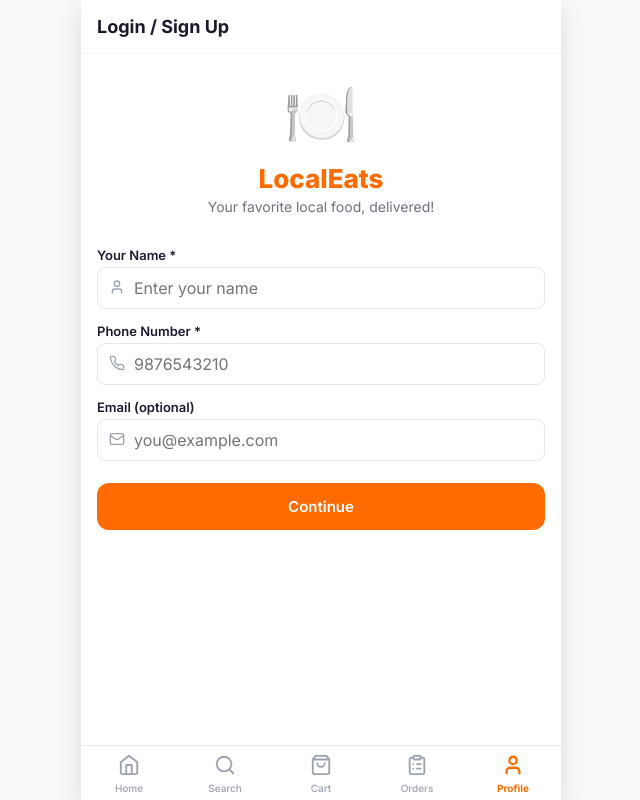
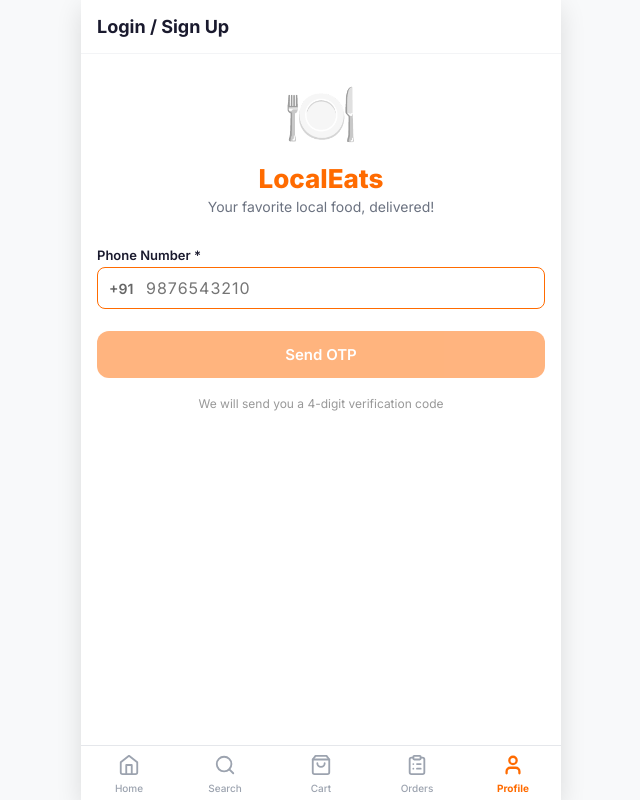
Before and after one commit to lalit-bhausar/localeats, a React (Vite) app: page /login in a window 1280 px wide. Shown: the whole page, without its empty margins (319-959 px from the left). Built offline with nearby package versions, Linux system fonts and the light colour scheme.

Commit message:
feat: add OTP verification for login and require login before ordering

```diff
--- a/src/pages/Cart.jsx
+++ b/src/pages/Cart.jsx
@@ -6,7 +6,7 @@ import BottomNav from '../components/BottomNav';
 
 export default function Cart() {
   const navigate = useNavigate();
-  const { cart, cartRestaurant, addToCart, removeFromCart, clearCart, getCartTotal, t } = useApp();
+  const { cart, cartRestaurant, addToCart, removeFromCart, clearCart, getCartTotal, t, user } = useApp();
 
   const subtotal = getCartTotal();
   const deliveryFee = cartRestaurant?.deliveryFee || 0;
@@ -164,6 +164,7 @@ export default function Cart() {
 
       {/* Checkout button */}
       <div style={{ padding: '12px 16px 90px' }}>
+        {user ? (
           <button
             className="btn btn-primary btn-full"
             style={{ padding: 14, fontSize: 15, borderRadius: 12 }}
@@ -171,6 +172,15 @@ export default function Cart() {
           >
             {t('Proceed to Checkout', 'चेकआउट पर जाएँ')} • {formatPrice(total)}
           </button>
+        ) : (
+          <button
+            className="btn btn-primary btn-full"
+            style={{ padding: 14, fontSize: 15, borderRadius: 12 }}
+            onClick={() => navigate('/login', { state: { from: '/checkout' } })}
+          >
+            {t('Login to Place Order', 'ऑर्डर करने के लिए लॉगिन करें')} • {formatPrice(total)}
+          </button>
+        )}
       </div>
 
       <BottomNav />
--- a/src/pages/Checkout.jsx
+++ b/src/pages/Checkout.jsx
@@ -36,6 +36,12 @@ export default function Checkout() {
 
   // Pre-generate QR code URL
   const qrUrl = useMemo(() => getQrCodeUrl(total, ''), [total]);
+
+  // Require login
+  if (!user) {
+    navigate('/login', { state: { from: '/checkout' } });
+    return null;
+  }
 
   if (cart.length === 0) {
     navigate('/cart');
--- a/src/pages/Login.jsx
+++ b/src/pages/Login.jsx
@@ -1,44 +1,130 @@
-import { useState } from 'react';
-import { useNavigate } from 'react-router-dom';
-import { User, Phone, Mail, MapPin, LogOut, Settings, ClipboardList } from 'lucide-react';
+import { useState, useEffect, useRef } from 'react';
+import { useNavigate, useLocation } from 'react-router-dom';
+import { User, Phone, Mail, MapPin, LogOut, Settings, ClipboardList, ArrowLeft, Shield } from 'lucide-react';
 import toast from 'react-hot-toast';
 import { useApp } from '../contexts/AppContext';
 import BottomNav from '../components/BottomNav';
 
+// Simulated OTP for now. Replace with real SMS service later.
+const DEMO_OTP = '1234';
+
 export default function Login() {
   const navigate = useNavigate();
+  const location = useLocation();
   const { user, setUser, t, orders } = useApp();
+  const [step, setStep] = useState('phone'); // 'phone' | 'otp' | 'name'
   const [name, setName] = useState('');
   const [phone, setPhone] = useState('');
   const [email, setEmail] = useState('');
+  const [otp, setOtp] = useState(['', '', '', '']);
+  const [otpTimer, setOtpTimer] = useState(0);
+  const [verifying, setVerifying] = useState(false);
+  const otpRefs = [useRef(), useRef(), useRef(), useRef()];
+  const redirectTo = location.state?.from || '/';
 
-  const handleLogin = () => {
-    if (!name.trim() || !phone.trim()) {
-      toast.error(t('Please fill name and phone', 'कृपया नाम और फ़ोन भरें'));
+  // OTP countdown timer
+  useEffect(() => {
+    if (otpTimer > 0) {
+      const timer = setTimeout(() => setOtpTimer(otpTimer - 1), 1000);
+      return () => clearTimeout(timer);
+    }
+  }, [otpTimer]);
+
+  const handleSendOtp = () => {
+    if (!phone.trim() || phone.length < 10) {
+      toast.error(t('Please enter a valid 10-digit phone number', 'कृपया सही 10 अंकों का फ़ोन नंबर दर्ज करें'));
       return;
     }
-    // Check if this phone number was used before
+
+    // In production, send real OTP here via SMS API
+    // For now, OTP is 1234
+    toast.success(t('OTP sent to +91' + phone, 'OTP भेजा गया +91' + phone));
+    setStep('otp');
+    setOtpTimer(30);
+
+    // Auto-focus first OTP input
+    setTimeout(() => otpRefs[0].current?.focus(), 100);
+  };
+
+  const handleOtpChange = (index, value) => {
+    if (value.length > 1) value = value.slice(-1);
+    if (!/^\d*$/.test(value)) return;
+
+    const newOtp = [...otp];
+    newOtp[index] = value;
+    setOtp(newOtp);
+
+    // Auto-focus next input
+    if (value && index < 3) {
+      otpRefs[index + 1].current?.focus();
+    }
+  };
+
+  const handleOtpKeyDown = (index, e) => {
+    if (e.key === 'Backspace' && !otp[index] && index > 0) {
+      otpRefs[index - 1].current?.focus();
+    }
+  };
+
+  const handleVerifyOtp = () => {
+    const enteredOtp = otp.join('');
+    if (enteredOtp.length < 4) {
+      toast.error(t('Please enter 4-digit OTP', 'कृपया 4 अंकों का OTP दर्ज करें'));
+      return;
+    }
+
+    setVerifying(true);
+
+    // Simulate verification delay
+    setTimeout(() => {
+      if (enteredOtp === DEMO_OTP) {
+        // Check if returning user
         const savedUsers = JSON.parse(localStorage.getItem('le_users') || '{}');
-    let userData;
         if (savedUsers[phone]) {
-      // Returning customer - use their saved ID so order history is linked
-      userData = { ...savedUsers[phone], name, phone, email: email || savedUsers[phone].email };
+          // Returning customer - log them in directly
+          const userData = savedUsers[phone];
+          localStorage.setItem('le_current_user', JSON.stringify(userData));
+          setUser(userData);
+          toast.success(t('Welcome back, ' + userData.name + '!', 'वापसी पर स्वागत है, ' + userData.name + '!'));
+          navigate(redirectTo);
         } else {
-      // New customer
-      userData = { id: 'user_' + phone, name, phone, email };
+          // New customer - ask for name
+          setStep('name');
         }
-    // Save to localStorage for next time
+      } else {
+        toast.error(t('Invalid OTP. Please try again.', 'गलत OTP। कृपया फिर से कोशिश करें।'));
+        setOtp(['', '', '', '']);
+        otpRefs[0].current?.focus();
+      }
+      setVerifying(false);
+    }, 800);
+  };
+
+  const handleCompleteSignup = () => {
+    if (!name.trim()) {
+      toast.error(t('Please enter your name', 'कृपया अपना नाम दर्ज करें'));
+      return;
+    }
+
+    const userData = { id: 'user_' + phone, name: name.trim(), phone, email: email.trim() };
+    const savedUsers = JSON.parse(localStorage.getItem('le_users') || '{}');
     savedUsers[phone] = userData;
     localStorage.setItem('le_users', JSON.stringify(savedUsers));
     localStorage.setItem('le_current_user', JSON.stringify(userData));
 
     setUser(userData);
-    toast.success(t('Welcome! 🎉', 'स्वागत है! 🎉'));
+    toast.success(t('Welcome, ' + name.trim() + '!', 'स्वागत है, ' + name.trim() + '!'));
+    navigate(redirectTo);
   };
 
   const handleLogout = () => {
     localStorage.removeItem('le_current_user');
     setUser(null);
+    setStep('phone');
+    setPhone('');
+    setOtp(['', '', '', '']);
+    setName('');
+    setEmail('');
     toast.success(t('Logged out', 'लॉग आउट हो गया'));
   };
 
@@ -54,25 +140,20 @@ export default function Login() {
           {/* Avatar */}
           <div style={{ textAlign: 'center', marginBottom: 24 }}>
             <div style={{
-              width: 80,
-              height: 80,
-              borderRadius: '50%',
-              background: 'var(--primary)',
-              color: 'white',
-              display: 'flex',
-              alignItems: 'center',
-              justifyContent: 'center',
-              fontSize: 32,
-              fontWeight: 700,
-              margin: '0 auto 12px'
+              width: 80, height: 80, borderRadius: '50%', background: 'var(--primary)',
+              color: 'white', display: 'flex', alignItems: 'center', justifyContent: 'center',
+              fontSize: 32, fontWeight: 700, margin: '0 auto 12px'
             }}>
               {user.name[0].toUpperCase()}
             </div>
             <h3 style={{ fontSize: 20, fontWeight: 700 }}>{user.name}</h3>
-            <p style={{ fontSize: 13, color: 'var(--text-secondary)' }}>{user.phone}</p>
+            <p style={{ fontSize: 13, color: 'var(--text-secondary)' }}>
+              <Shield size={12} style={{ display: 'inline', verticalAlign: 'middle', marginRight: 4 }} />
+              {t('Verified', 'सत्यापित')} • {user.phone}
+            </p>
           </div>
 
-          {/* Stats - only show this customer's orders */}
+          {/* Stats */}
           {(() => {
             const myOrders = orders.filter(o => o.userId === user.id || o.userPhone === user.phone);
             return (
@@ -105,38 +186,23 @@ export default function Login() {
           ].map((item, i) => {
             const Icon = item.icon || Settings;
             return (
-              <div
-                key={i}
-                onClick={() => item.path && navigate(item.path)}
+              <div key={i} onClick={() => item.path && navigate(item.path)}
                 style={{
-                  display: 'flex',
-                  alignItems: 'center',
-                  gap: 12,
-                  padding: '14px 0',
+                  display: 'flex', alignItems: 'center', gap: 12, padding: '14px 0',
                   borderBottom: '1px solid var(--border-light)',
                   cursor: item.path ? 'pointer' : 'default'
-                }}
-              >
+                }}>
                 <Icon size={20} color="var(--text-secondary)" />
                 <span style={{ fontSize: 14, fontWeight: 500 }}>{item.label}</span>
               </div>
             );
           })}
 
-          <button
-            onClick={handleLogout}
+          <button onClick={handleLogout}
             style={{
-              display: 'flex',
-              alignItems: 'center',
-              gap: 8,
-              color: 'var(--danger)',
-              fontWeight: 600,
-              fontSize: 14,
-              background: 'none',
-              marginTop: 24,
-              padding: '10px 0'
-            }}
-          >
+              display: 'flex', alignItems: 'center', gap: 8, color: 'var(--danger)',
+              fontWeight: 600, fontSize: 14, background: 'none', marginTop: 24, padding: '10px 0'
+            }}>
             <LogOut size={18} /> {t('Log Out', 'लॉग आउट')}
           </button>
         </div>
@@ -146,54 +212,153 @@ export default function Login() {
     );
   }
 
-  // Login form
+  // Login flow
   return (
     <div className="app-container">
-      <div style={{ padding: '16px', borderBottom: '1px solid var(--border-light)' }}>
+      <div style={{ padding: '16px', borderBottom: '1px solid var(--border-light)', display: 'flex', alignItems: 'center', gap: 12 }}>
+        {step !== 'phone' && (
+          <button onClick={() => { setStep(step === 'name' ? 'otp' : 'phone'); setOtp(['', '', '', '']); }}
+            style={{ background: 'none', display: 'flex' }}>
+            <ArrowLeft size={22} />
+          </button>
+        )}
         <h2 style={{ fontSize: 18, fontWeight: 700 }}>{t('Login / Sign Up', 'लॉगिन / साइन अप')}</h2>
       </div>
 
       <div style={{ padding: '24px 16px', paddingBottom: 80 }}>
         {/* Hero */}
         <div style={{ textAlign: 'center', marginBottom: 32 }}>
-          <div style={{ fontSize: 60, marginBottom: 12 }}>🍽️</div>
+          <div style={{ fontSize: 60, marginBottom: 12 }}>
+            {step === 'phone' ? '🍽️' : step === 'otp' ? '🔐' : '👋'}
+          </div>
           <h1 style={{ fontSize: 26, fontWeight: 800, color: 'var(--primary)' }}>LocalEats</h1>
           <p style={{ fontSize: 14, color: 'var(--text-secondary)', marginTop: 4 }}>
-            {t('Your favorite local food, delivered!', 'आपका पसंदीदा स्थानीय खाना, डिलीवर!')}
+            {step === 'phone' && t('Your favorite local food, delivered!', 'आपका पसंदीदा स्थानीय खाना, डिलीवर!')}
+            {step === 'otp' && t('Verify your phone number', 'अपना फ़ोन नंबर सत्यापित करें')}
+            {step === 'name' && t('Almost done! Tell us your name', 'बस एक कदम! अपना नाम बताएं')}
           </p>
         </div>
 
-        {/* Form */}
+        {/* Step 1: Phone Number */}
+        {step === 'phone' && (
           <div style={{ display: 'flex', flexDirection: 'column', gap: 14 }}>
+            <div>
+              <label style={{ fontSize: 13, fontWeight: 600, marginBottom: 4, display: 'block' }}>
+                {t('Phone Number', 'फ़ोन नंबर')} *
+              </label>
+              <div style={{ position: 'relative' }}>
+                <span style={{
+                  position: 'absolute', left: 12, top: '50%', transform: 'translateY(-50%)',
+                  fontSize: 14, fontWeight: 600, color: '#666'
+                }}>+91</span>
+                <input
+                  type="tel"
+                  placeholder="9876543210"
+                  value={phone}
+                  onChange={e => setPhone(e.target.value.replace(/\D/g, '').slice(0, 10))}
+                  style={{ paddingLeft: 48, fontSize: 16, letterSpacing: 1 }}
+                  autoFocus
+                />
+              </div>
+            </div>
+
+            <button
+              className="btn btn-primary btn-full"
+              style={{ padding: 14, fontSize: 15, marginTop: 8, borderRadius: 12 }}
+              onClick={handleSendOtp}
+              disabled={phone.length < 10}
+            >
+              {t('Send OTP', 'OTP भेजें')}
+            </button>
+
+            <p style={{ fontSize: 12, color: '#999', textAlign: 'center', marginTop: 4 }}>
+              {t('We will send you a 4-digit verification code', 'हम आपको 4 अंकों का सत्यापन कोड भेजेंगे')}
+            </p>
+          </div>
+        )}
+
+        {/* Step 2: OTP Verification */}
+        {step === 'otp' && (
+          <div style={{ display: 'flex', flexDirection: 'column', gap: 14 }}>
+            <p style={{ fontSize: 14, color: '#666', textAlign: 'center' }}>
+              {t('Enter the OTP sent to', 'OTP दर्ज करें जो भेजा गया')} <strong>+91{phone}</strong>
+            </p>
+
+            {/* OTP Input boxes */}
+            <div style={{ display: 'flex', justifyContent: 'center', gap: 12, margin: '16px 0' }}>
+              {otp.map((digit, i) => (
+                <input
+                  key={i}
+                  ref={otpRefs[i]}
+                  type="tel"
+                  maxLength={1}
+                  value={digit}
+                  onChange={e => handleOtpChange(i, e.target.value)}
+                  onKeyDown={e => handleOtpKeyDown(i, e)}
+                  style={{
+                    width: 56, height: 56, textAlign: 'center', fontSize: 24, fontWeight: 700,
+                    borderRadius: 12, border: '2px solid ' + (digit ? 'var(--primary)' : 'var(--border)'),
+                    outline: 'none', caretColor: 'var(--primary)'
+                  }}
+                />
+              ))}
+            </div>
+
+            <button
+              className="btn btn-primary btn-full"
+              style={{ padding: 14, fontSize: 15, borderRadius: 12 }}
+              onClick={handleVerifyOtp}
+              disabled={verifying || otp.join('').length < 4}
+            >
+              {verifying
+                ? t('Verifying...', 'सत्यापित हो रहा है...')
+                : t('Verify OTP', 'OTP सत्यापित करें')
+              }
+            </button>
+
+            {/* Resend OTP */}
+            <div style={{ textAlign: 'center', marginTop: 8 }}>
+              {otpTimer > 0 ? (
+                <p style={{ fontSize: 13, color: '#999' }}>
+                  {t('Resend OTP in', 'OTP फिर भेजें')} <strong>{otpTimer}s</strong>
+                </p>
+              ) : (
+                <button onClick={() => { handleSendOtp(); setOtp(['', '', '', '']); }}
+                  style={{ background: 'none', color: 'var(--primary)', fontWeight: 600, fontSize: 14, cursor: 'pointer' }}>
+                  {t('Resend OTP', 'OTP फिर भेजें')}
+                </button>
+              )}
+            </div>
+
+            {/* Hint for demo */}
+            <div style={{
+              background: '#FFF8E1', borderRadius: 8, padding: '10px 14px',
+              fontSize: 12, color: '#F59E0B', textAlign: 'center', marginTop: 8
+            }}>
+              {t('Demo OTP: 1234', 'डेमो OTP: 1234')}
+            </div>
+          </div>
+        )}
+
+        {/* Step 3: Name (new users only) */}
+        {step === 'name' && (
+          <div style={{ display: 'flex', flexDirection: 'column', gap: 14 }}>
+            <div style={{
+              background: '#F0FFF4', borderRadius: 10, padding: '10px 14px',
+              fontSize: 13, color: '#22C55E', textAlign: 'center', fontWeight: 600
+            }}>
+              {t('Phone verified successfully!', 'फ़ोन सफलतापूर्वक सत्यापित!')} +91{phone}
+            </div>
+
             <div>
               <label style={{ fontSize: 13, fontWeight: 600, marginBottom: 4, display: 'block' }}>
                 {t('Your Name', 'आपका नाम')} *
               </label>
               <div style={{ position: 'relative' }}>
                 <User size={16} color="var(--text-light)" style={{ position: 'absolute', left: 12, top: 12 }} />
-              <input
-                type="text"
-                placeholder={t('Enter your name', 'अपना नाम दर्ज करें')}
-                value={name}
-                onChange={e => setName(e.target.value)}
-                style={{ paddingLeft: 36 }}
-              />
-            </div>
-          </div>
-
-          <div>
-            <label style={{ fontSize: 13, fontWeight: 600, marginBottom: 4, display: 'block' }}>
-              {t('Phone Number', 'फ़ोन नंबर')} *
-            </label>
-            <div style={{ position: 'relative' }}>
-              <Phone size={16} color="var(--text-light)" style={{ position: 'absolute', left: 12, top: 12 }} />
-              <input
-                type="tel"
-                placeholder="9876543210"
-                value={phone}
-                onChange={e => setPhone(e.target.value.replace(/\D/g, '').slice(0, 10))}
-                style={{ paddingLeft: 36 }}
-              />
+                <input type="text" placeholder={t('Enter your name', 'अपना नाम दर्ज करें')}
+                  value={name} onChange={e => setName(e.target.value)}
+                  style={{ paddingLeft: 36 }} autoFocus />
               </div>
             </div>
 
@@ -203,25 +368,21 @@ export default function Login() {
               </label>
               <div style={{ position: 'relative' }}>
                 <Mail size={16} color="var(--text-light)" style={{ position: 'absolute', left: 12, top: 12 }} />
-              <input
-                type="email"
-                placeholder="you@example.com"
-                value={email}
-                onChange={e => setEmail(e.target.value)}
-                style={{ paddingLeft: 36 }}
-              />
+                <input type="email" placeholder="you@example.com"
+                  value={email} onChange={e => setEmail(e.target.value)}
+                  style={{ paddingLeft: 36 }} />
               </div>
             </div>
 
             <button
               className="btn btn-primary btn-full"
               style={{ padding: 14, fontSize: 15, marginTop: 8, borderRadius: 12 }}
-            onClick={handleLogin}
+              onClick={handleCompleteSignup}
             >
-            {t('Continue', 'जारी रखें')}
+              {t('Start Ordering', 'ऑर्डर करना शुरू करें')}
             </button>
           </div>
-
+        )}
       </div>
 
       <BottomNav />
```
Lines whose indentation alone changed are shown as unchanged.
